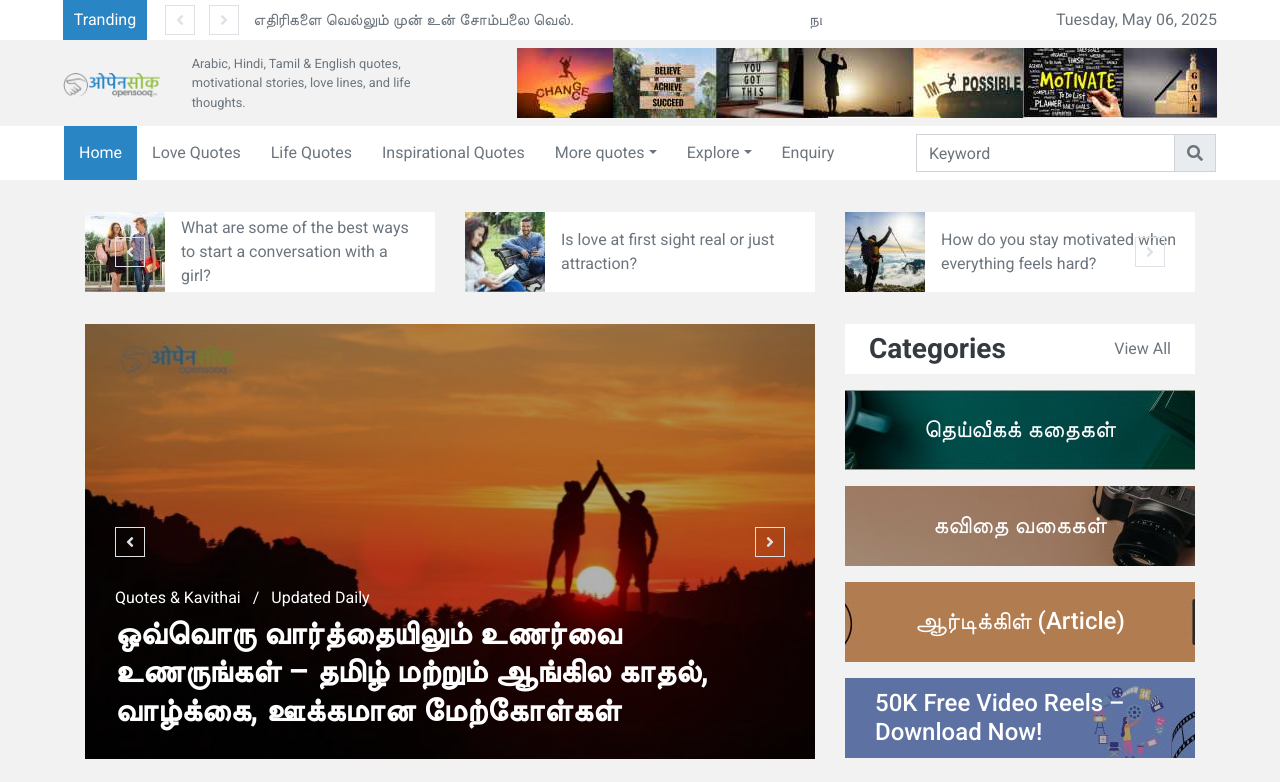
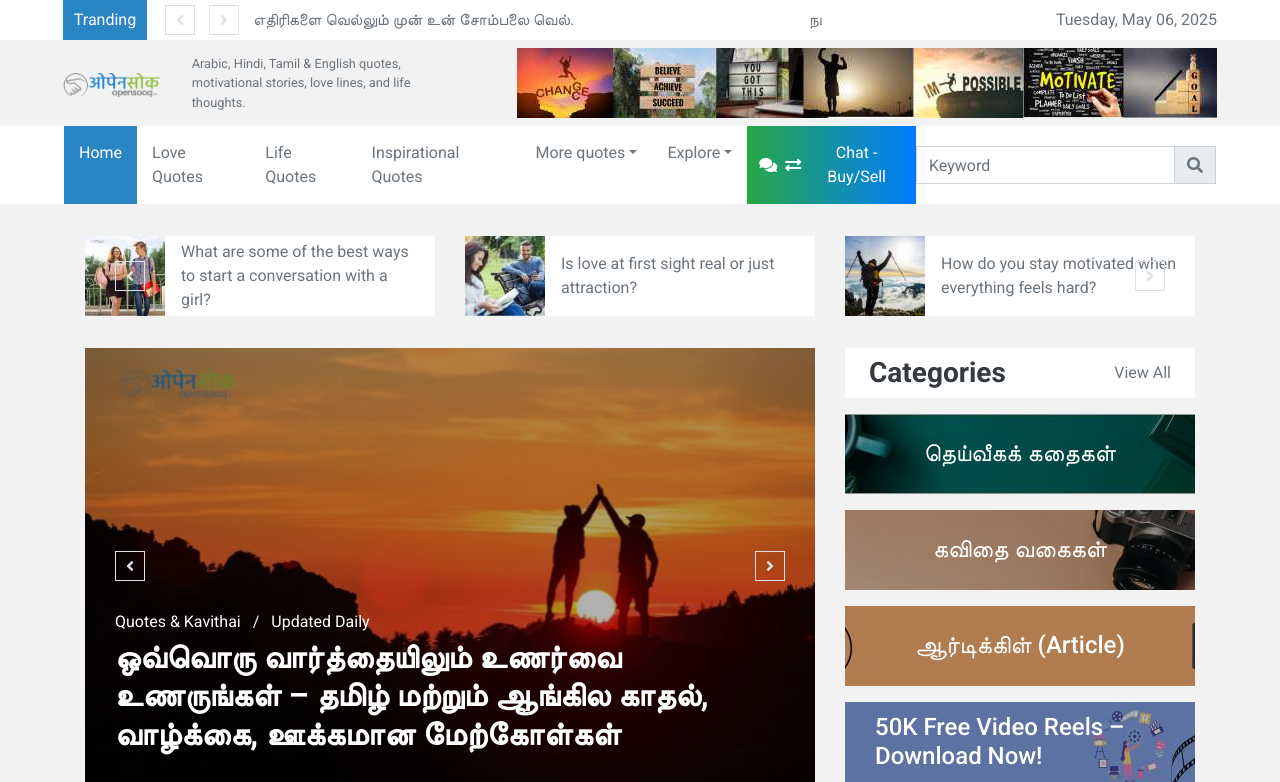
Before and after one commit to ModernBeater/opensooq, a PHP site: page / in a window 1280 px wide. Shown: the top 782 px of the page. Run offline with PHP 8.4, Linux system fonts and the light colour scheme.

Commit message:
Update [chat buy sell addede]

```diff
--- a/index.php
+++ b/index.php
@@ -106,6 +106,7 @@
             <button type="button" class="navbar-toggler" data-toggle="collapse" data-target="#navbarCollapse">
                 <span class="navbar-toggler-icon"></span>
             </button>
+
             <div class="collapse navbar-collapse justify-content-between px-0 px-lg-3" id="navbarCollapse">
                 <div class="navbar-nav mr-auto py-0">
                 <a href="index.php" class="nav-item nav-link active">Home</a>
@@ -176,7 +177,12 @@
 
 
 
-                    <a href="contact.html" class="nav-item nav-link">Enquiry</a>
+<a href="chat.html" class="btn btn-primary" style="background: linear-gradient(to right, #28a745, #007bff); border: none; color: white; display: flex; align-items: center; gap: 8px;">
+  <i class="fas fa-comments"></i>
+  <i class="fas fa-exchange-alt"></i>
+  Chat - Buy/Sell
+</a>
+
 
 
                 </div>
```
